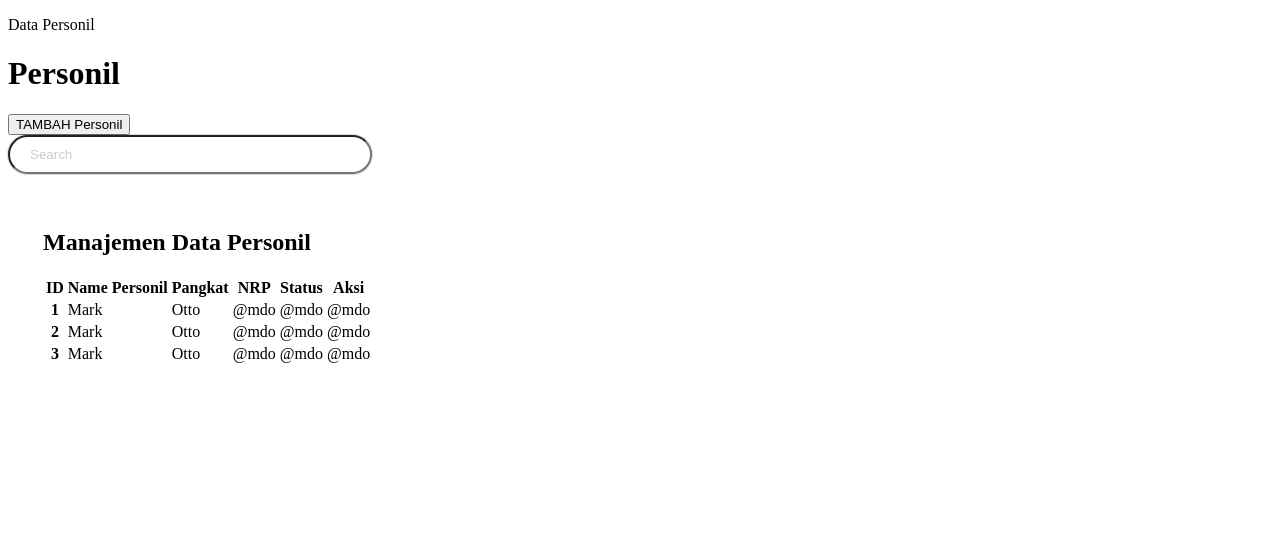
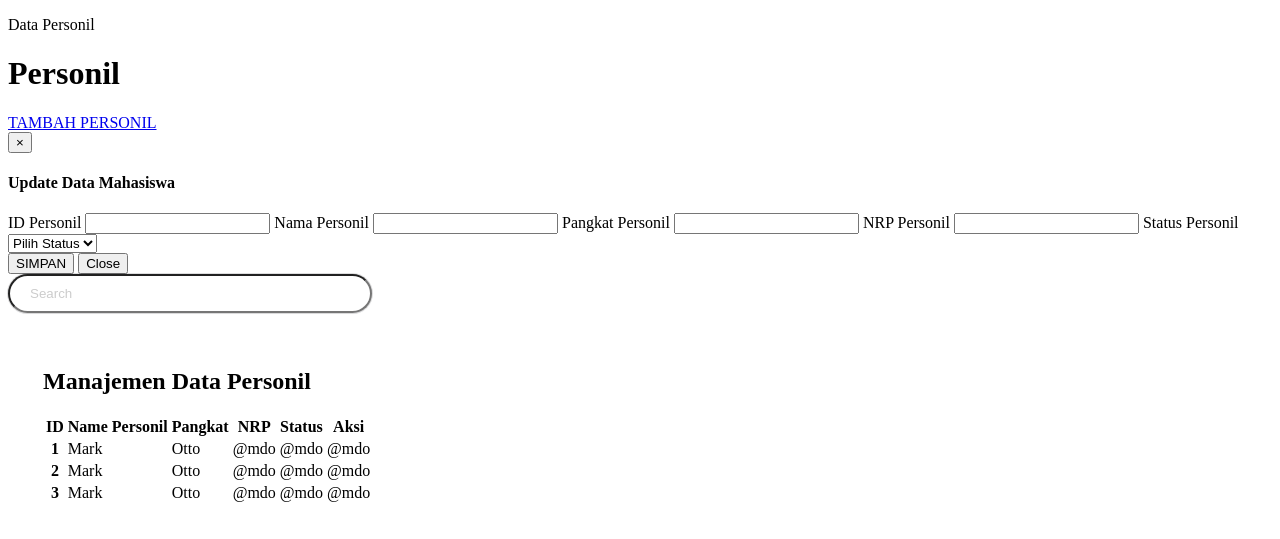
Before and after one commit to MadePutraSanjaya/Aplikasi-Pengelola-Mutasi-Piket, a PHP site: page /pages/personil.php in a window 1280 px wide. Shown: the top 539 px of the page. Run offline with PHP 8.4, Linux system fonts and the light colour scheme.

Commit message:
update index

```diff
--- a/action/tambah.php
+++ b/action/tambah.php
@@ -1,4 +1,6 @@
 <?php
+
+// user
     include('../koneksi.php');
 if (isset($_POST['submit'])) {
   $user = $_POST['id_user'];
@@ -20,4 +22,8 @@
   }
 }
 
+
+// personil
+
+
  ?>
--- a/index.php
+++ b/index.php
@@ -19,9 +19,11 @@
     crossorigin="anonymous"
     referrerpolicy="no-referrer"
     />
+    <link rel="stylesheet" href="https://maxcdn.bootstrapcdn.com/bootstrap/3.3.7/css/bootstrap.min.css">
 
     <!-- Script -->
-
+    <script src="https://ajax.googleapis.com/ajax/libs/jquery/3.3.1/jquery.min.js"></script>
+    <script src="https://maxcdn.bootstrapcdn.com/bootstrap/3.3.7/js/bootstrap.min.js"></script>
     <!-- Custom CSS -->
     <link rel="stylesheet" href="./style/style.css" />
     <link rel="stylesheet" href="./style/template.css">
@@ -133,6 +135,8 @@
     <!-- Option 2: Separate Popper and Bootstrap JS -->
 
     <script src="./script/script.js"></script>
+   <script src="http://code.jquery.com/jquery-1.12.0.min.js"></script>
+
     <!--
     <script src="https://cdn.jsdelivr.net/npm/@popperjs/core@2.9.2/dist/umd/popper.min.js" integrity="sha384-IQsoLXl5PILFhosVNubq5LC7Qb9DXgDA9i+tQ8Zj3iwWAwPtgFTxbJ8NT4GN1R8p" crossorigin="anonymous"></script>
     <script src="https://cdn.jsdelivr.net/npm/bootstrap@5.0.2/dist/js/bootstrap.min.js" integrity="sha384-cVKIPhGWiC2Al4u+LWgxfKTRIcfu0JTxR+EQDz/bgldoEyl4H0zUF0QKbrJ0EcQF" crossorigin="anonymous"></script>
--- a/pages/personil.php
+++ b/pages/personil.php
@@ -17,9 +17,51 @@
    <div class="table-top">
     <div class="table-action pt-3 d-flex justify-content-between">
         <div class="button-table">
-            <button class="btn btn-red mt-5">
-                TAMBAH Personil
-            </button>
+             <div class="button-table">
+          <a href="#" type="button" class="btn-md btn btn-red mt-5" data-toggle="modal" data-target="#myModal">TAMBAH PERSONIL</a>
+        </div>
+        <div class="modal fade" id="myModal" role="dialog">
+              <div class="modal-dialog">
+
+                <div class="modal-content">
+                  <div class="modal-header">
+                    <button type="button" class="close" data-dismiss="modal">&times;</button>
+                    <h4 class="modal-title">Update Data Mahasiswa</h4>
+                  </div>
+                  <div class="modal-body">
+                    <form role="form" action="action/tambah.php" method="post">
+
+                        <div class="form-group">
+                          <label>ID Personil</label>
+                          <input type="number" name="id_personil" class="form-control" value="">
+
+                          <label>Nama Personil</label>
+                          <input type="text" name="nama_personil" class="form-control" value="">
+
+                            <label>Pangkat Personil</label>
+                          <input type="text" name="nama_personil" class="form-control" value="">
+
+                          <label>NRP Personil</label>
+                          <input type="number" name="nrp_personil" class="form-control" value="">
+
+                           <label>Status Personil</label>
+                          <select name="status_personil" id="status_personil">
+                            <option value="Pilih Status" disabled selected>Pilih Status</option>
+                            <option value="aktif">Aktif</option>
+                            <option value="tidak aktid">Tidak Aktif</option>
+                          </select>
+                        </div>
+
+                        <div class="modal-footer">
+                          <button type="submit" name="submit" class="btn btn-success">SIMPAN</button>
+                          <button type="button" class="btn btn-default" data-dismiss="modal">Close</button>
+                        </div>
+                      </form>
+                  </div>
+                </div>
+
+              </div>
+            </div>
         </div>
         <div class="search-bar mt-5">
             <input class="text-white font-w-6" type="text" placeholder="Search">
```
Also changed, not shown: pages/user.php (+2 -8 lines).
